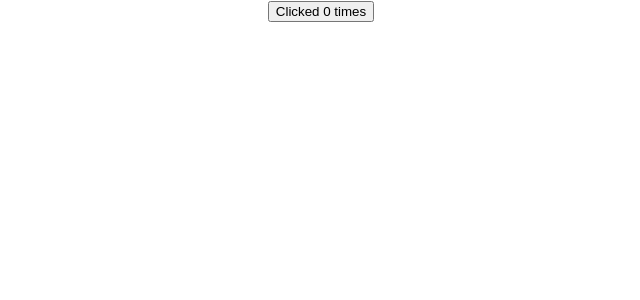
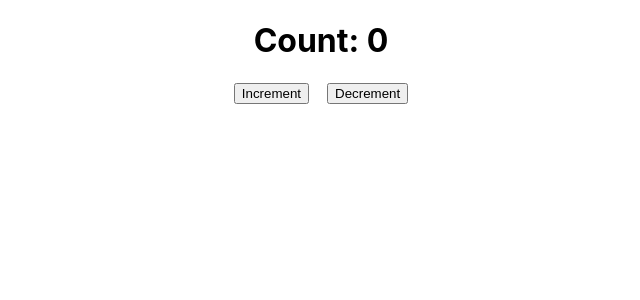
Before and after one commit to vijayadithya831/personal, a React (Create React App) app in the folder Full Stack/React/learn-react/: page / in a window 1280 px wide. Shown: the top 300 px of the page, without its empty margins (319-959 px from the left). Built offline with nearby package versions, Linux system fonts and the light colour scheme.

Commit message:
files updated

```diff
--- a/Full Stack/React/learn-react/src/App.js
+++ b/Full Stack/React/learn-react/src/App.js
@@ -24,7 +24,8 @@
 // import PostDataFromForm from './Components/PostDataFromForm';
 // import PostDataTask from './Components/PostDataTask';
 // import CounterClassComponent from './Components/CounterClassComponent';
-import CounterWithHooks from './Components/CounterWithHooks';
+// import CounterWithHooks from './Components/CounterWithHooks';
+import CounterWithHooksTask from './Components/CounterWithHooksTask';
 
 
 
@@ -86,7 +87,8 @@
         {/* <PostDataFromForm/> */}
         {/* <PostDataTask/> */}
         {/* <CounterClassComponent/> */}
-        <CounterWithHooks/>
+        {/* <CounterWithHooks/> */}
+        <CounterWithHooksTask/>
 
 
 
--- /dev/null
+++ b/Full Stack/React/learn-react/src/Components/CounterWithHooksTask.js
@@ -0,0 +1,14 @@
+import React, {useState} from 'react';
+
+function CounterWithHooksTask() {
+    const [count, setCount] = useState(0);
+    return(
+        <div>
+            <h1>Count: {count}</h1>
+            <button onClick={()=>setCount(count+1)}>Increment</button>&nbsp;&nbsp;&nbsp;&nbsp;
+            <button onClick={()=>setCount(count-1)}>Decrement</button>
+        </div>
+    );
+}
+
+export default CounterWithHooksTask;
```
